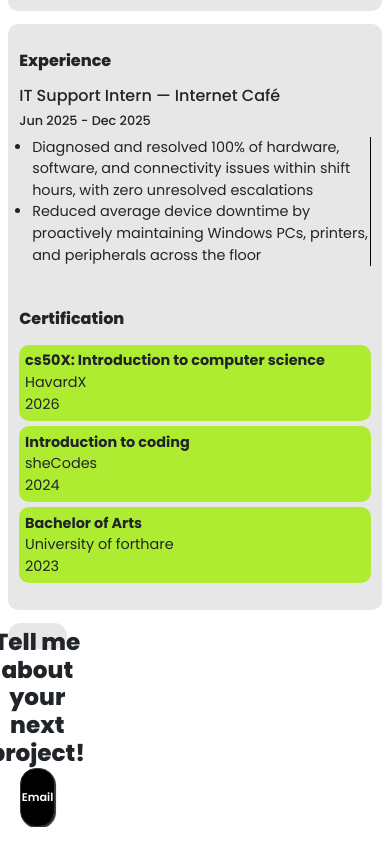
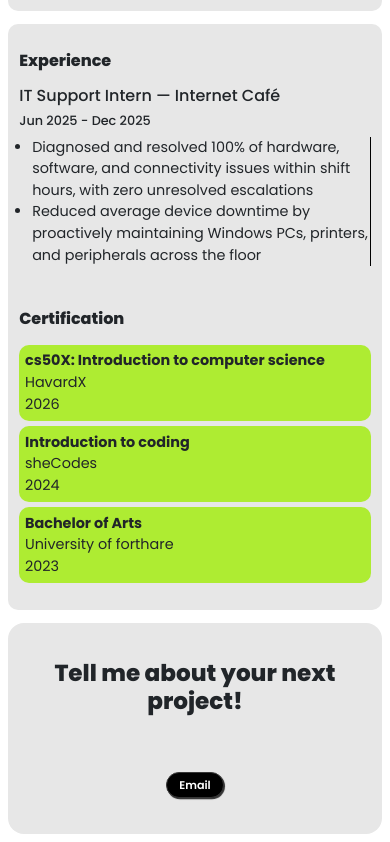
Before and after one commit to AvuMdunyelwa/my-portfolio-app, a React (Vite) app: page / in a window 390 px wide. Shown: the part 1723-2565 px from the top of the page. Built offline with nearby package versions, Linux system fonts and the light colour scheme.

Commit message:
fix footer button bug

```diff
--- a/src/App.css
+++ b/src/App.css
@@ -226,7 +226,7 @@ section {
     }
 
     .links button,
-    #contact,
+    #contact button,
     button {
         width: 15vw;
         height: 3vh;
```
